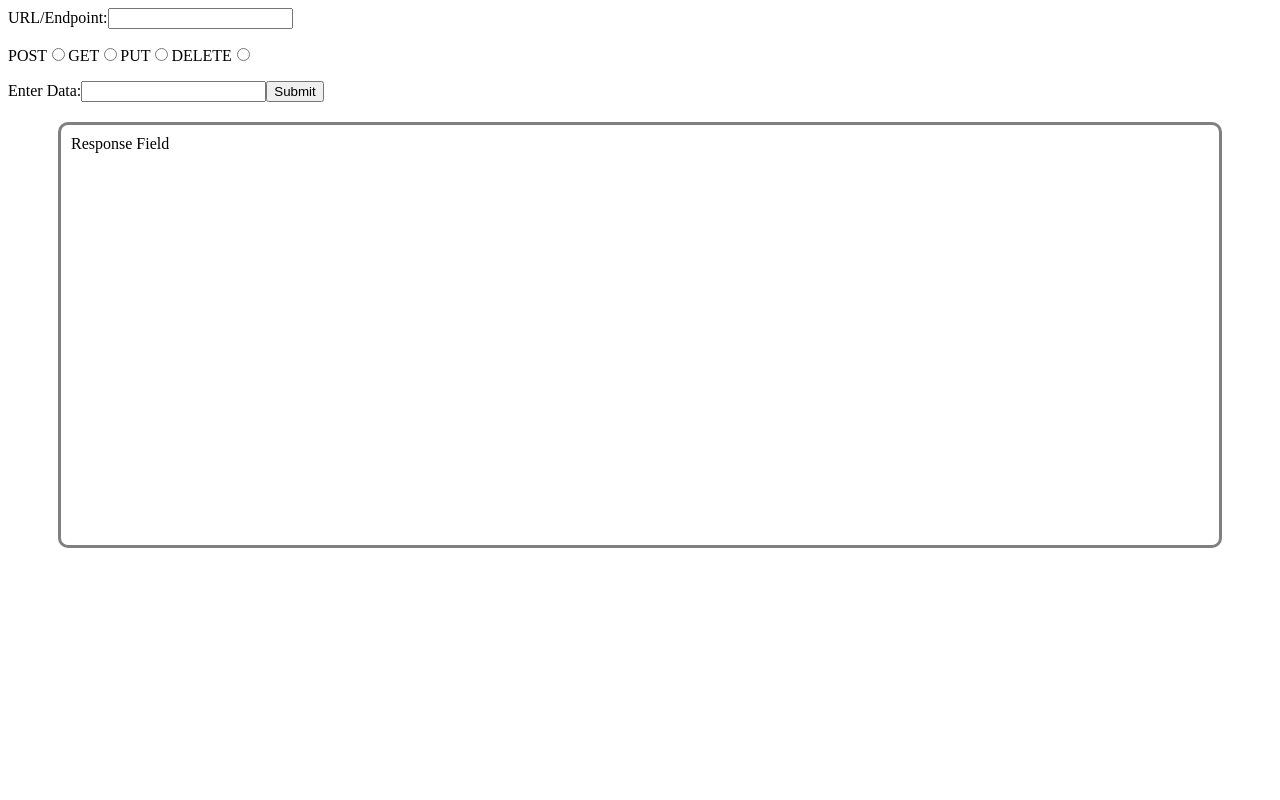
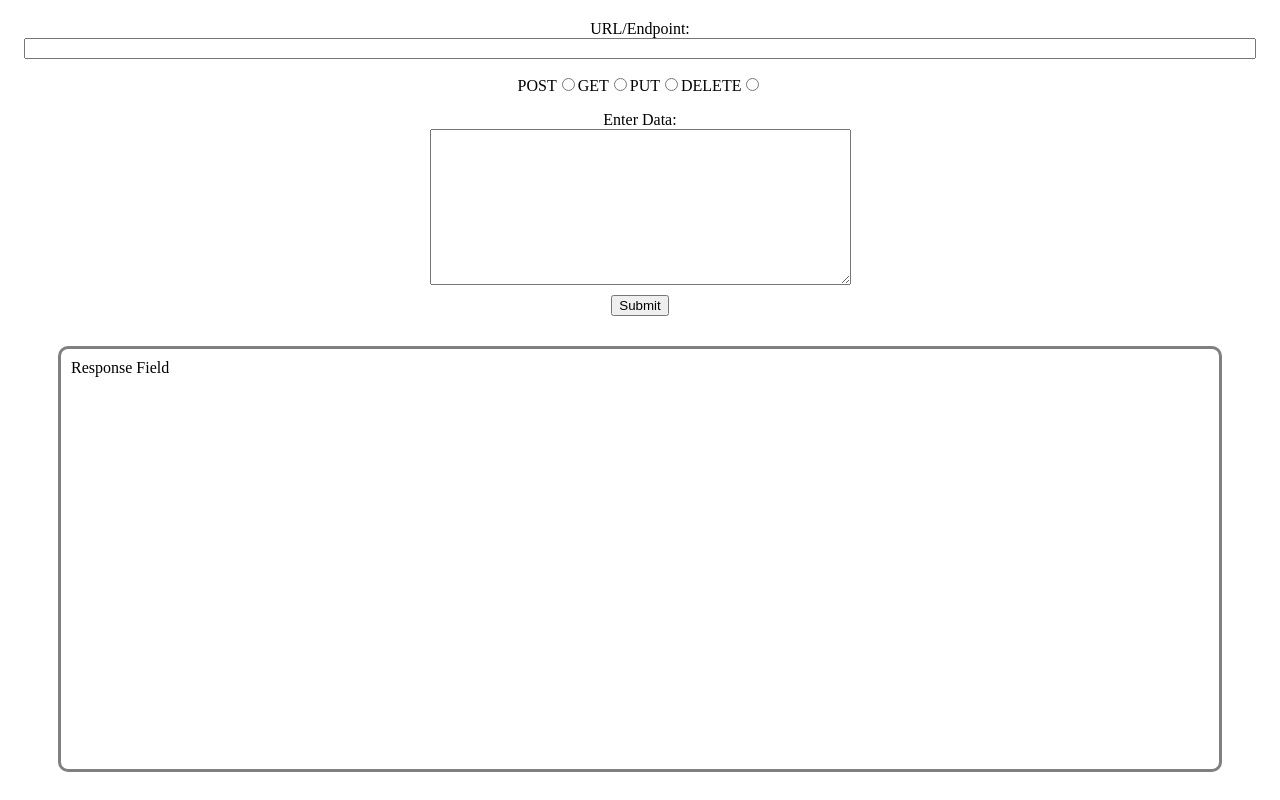
Before and after one commit to franco-ortega/lab-react-ct03-resty, a React app: page / in a window 1280 px wide. Built offline with nearby package versions, Linux system fonts and the light colour scheme.

Commit message:
update form in Request.jsx and add initial stylings in  Request.css

```diff
--- /dev/null
+++ b/src/components/requests/Request.css
@@ -0,0 +1,15 @@
+.Request {
+    margin: 20px;
+
+    display: flex;
+    flex-direction: column;
+    align-items: center;
+
+    input[type="text"] {
+        width: 100%;
+    }
+
+    button {
+        margin: 10px;
+    }
+}
--- a/src/components/requests/Request.jsx
+++ b/src/components/requests/Request.jsx
@@ -1,10 +1,11 @@
 import React, { Component } from 'react';
+import styles from './Request.css';
 
 export default class Request extends Component {
   render() {
     return (
       <>
-        <form action="">
+        <form className={styles.Request}>
           <label htmlFor="endpoint">URL/Endpoint:</label>
           <input id="endpoint" type="text"/>
           <p>
@@ -18,7 +19,7 @@ export default class Request extends Component {
             <input id="delete" type="radio" name="method"/>
           </p>
           <label htmlFor="data">Enter Data:</label>
-          <input id="data" type="text"/>
+          <textarea id="data" type="text" rows="10" cols="50"/>
 
           <button>Submit</button>
         </form>
```
